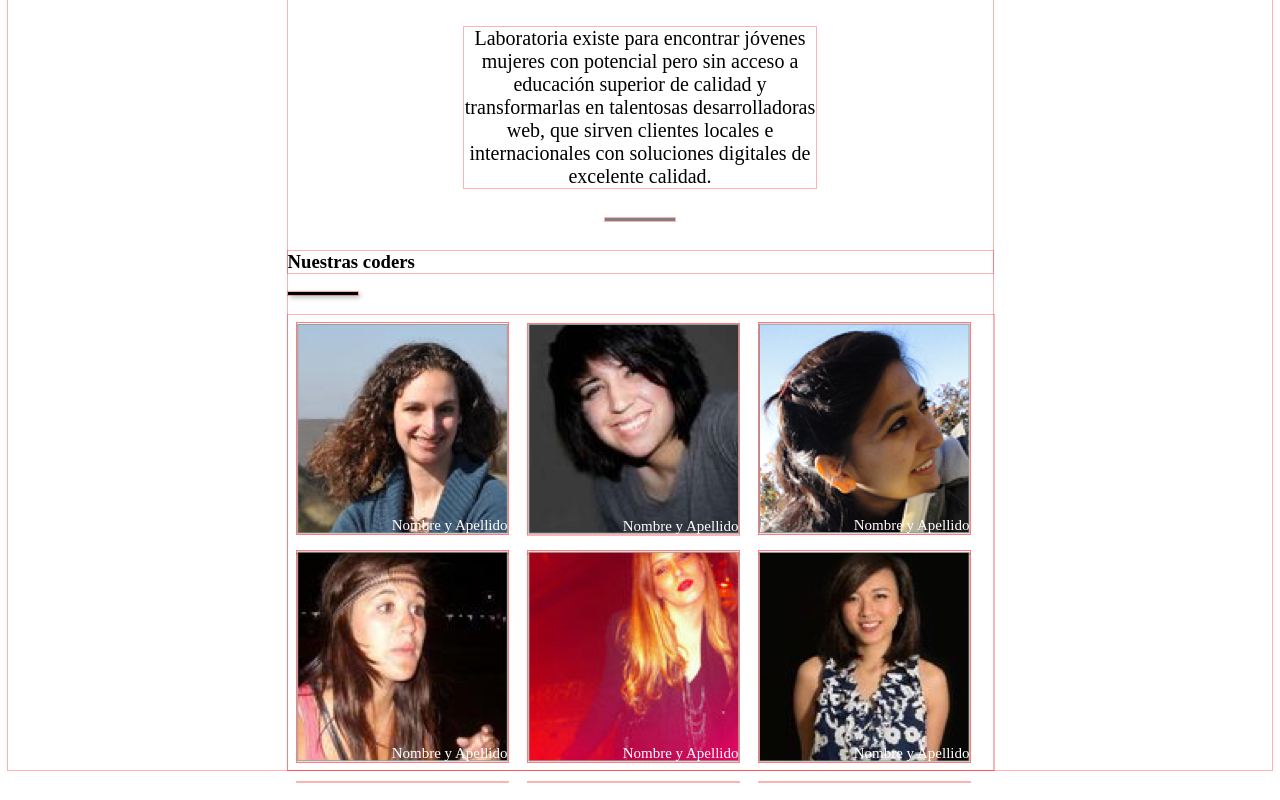
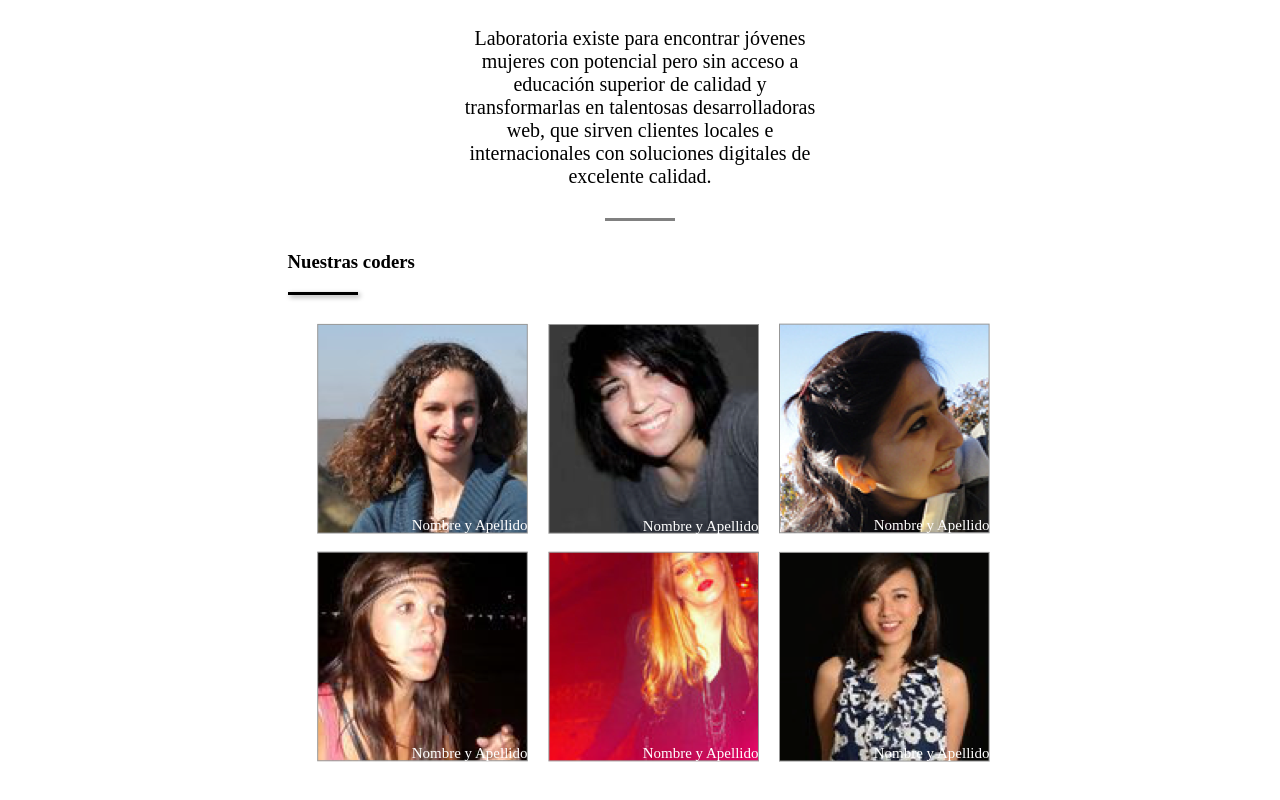
Before and after one commit to MerySantos/Mi-primer-Layout, a plain HTML site: page index.html in a window 1280 px wide. Shown: the part 742-1542 px from the top of the page. Drawn offline with Linux system fonts and the light colour scheme.

Commit message:
cambios finales para index html.

```diff
--- a/css/main.css
+++ b/css/main.css
@@ -1,5 +1,5 @@
 *{
-	outline: 1px solid rgba(255,0,0,0.3);
+	/*outline: 1px solid rgba(255,0,0,0.3);*/
 }
 .centrado{
 	margin:auto;
@@ -17,9 +17,9 @@
 /*Menu */
 	.menu {
 		border-top:2px solid #000;
+		font-size: 19px;
 		border-bottom: 2px solid #000;
 		padding: 15px;
-		font-size: 19px;
 	}
 	ul.menu li{
 		display: inline;
@@ -56,7 +56,7 @@ img{
 	height: 211px;
 	display: inline-block;
 	position: relative;
-	/*left: 21px;*/
+	left: 20px;
 	margin:8px;
 }
 .contenedorCoders div p:before {
```
